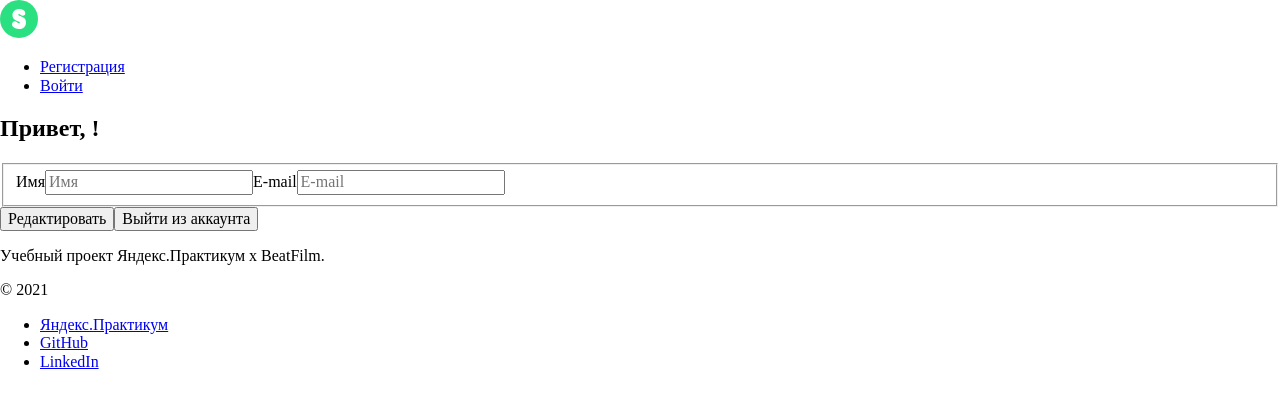
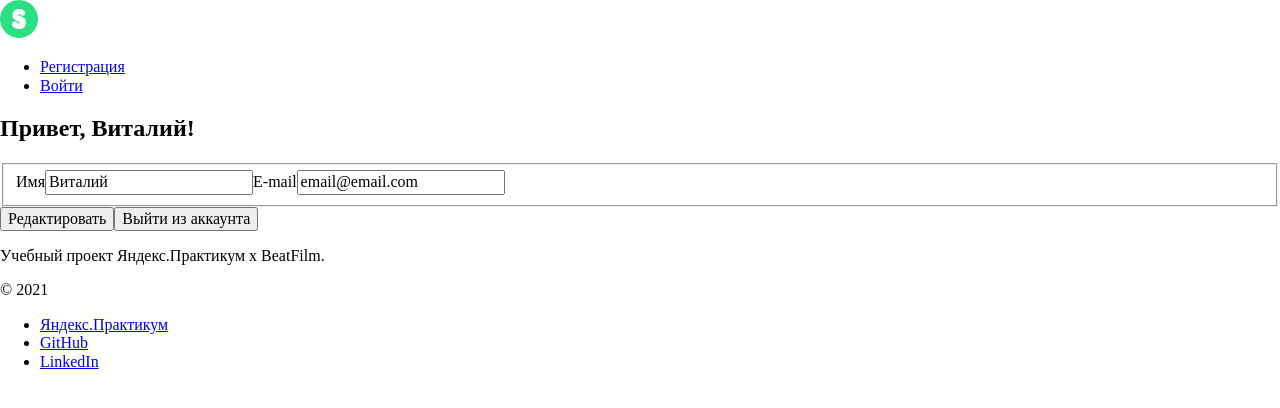
Before and after one commit to naumch1k/movies-explorer-frontend, a React (Create React App) app: page /profile in a window 1280 px wide. Shown: the top 408 px of the page. Built offline with nearby package versions, Linux system fonts and the light colour scheme.

Commit message:
feat: create currentUser context, use it within Profile component

```diff
--- a/src/components/App/App.jsx
+++ b/src/components/App/App.jsx
@@ -11,11 +11,18 @@ import Login from '../Login/Login';
 import Footer from '../Footer/Footer';
 import PageNotFound from '../PageNotFound/PageNotFound';
 
+import { CurrentUserContext } from '../../contexts/CurrentUserContext';
+
 function App() {
+  const [currentUser, setCurrentUser] = useState({
+    name: 'Виталий',
+    email: 'email@email.com'
+  });
 
   const [loggedIn, setLoggedIn] = useState(false);
 
   return (
+    <CurrentUserContext.Provider value={currentUser}>
       <div className="app">
         <Header
           loggedIn={loggedIn}
@@ -46,6 +53,7 @@ function App() {
 
         <Footer />
       </div>
+    </CurrentUserContext.Provider>
   );
 }
 
--- a/src/components/Profile/Profile.jsx
+++ b/src/components/Profile/Profile.jsx
@@ -1,7 +1,12 @@
+import { useContext } from 'react';
+import { CurrentUserContext } from '../../contexts/CurrentUserContext';
+
 function Profile() {
+  const currentUser = useContext(CurrentUserContext);
+
   return (
     <form className="profile">
-        <h2 className="profile__heading">Привет, !</h2>
+      <h2 className="profile__heading">Привет, {currentUser.name}!</h2>
       <fieldset>
         <label className="profile__info" for="name">Имя</label>
         <input
@@ -9,6 +14,7 @@ function Profile() {
           id="name"
           type="text"
           name="name"
+          value={currentUser.name}
           placeholder="Имя"
           minLength="2" maxLength="30"
           required
@@ -19,6 +25,7 @@ function Profile() {
           id="email"
           type="email"
           name="email"
+          value={currentUser.email}
           placeholder="E-mail"
           required
         />
--- /dev/null
+++ b/src/contexts/CurrentUserContext.js
@@ -0,0 +1,3 @@
+import React from 'react';
+
+export const CurrentUserContext = React.createContext();
```
Lines whose indentation alone changed are shown as unchanged.
